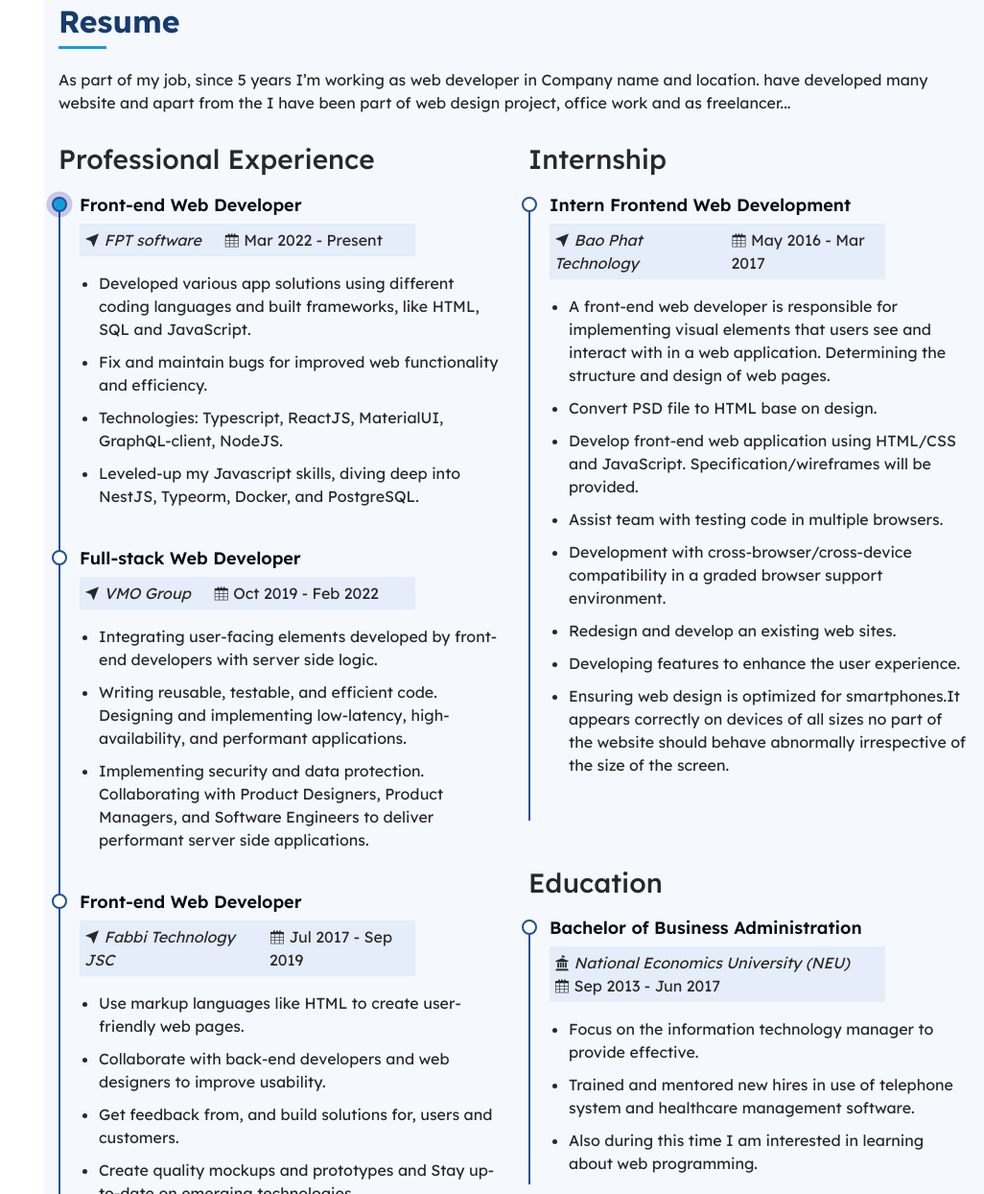
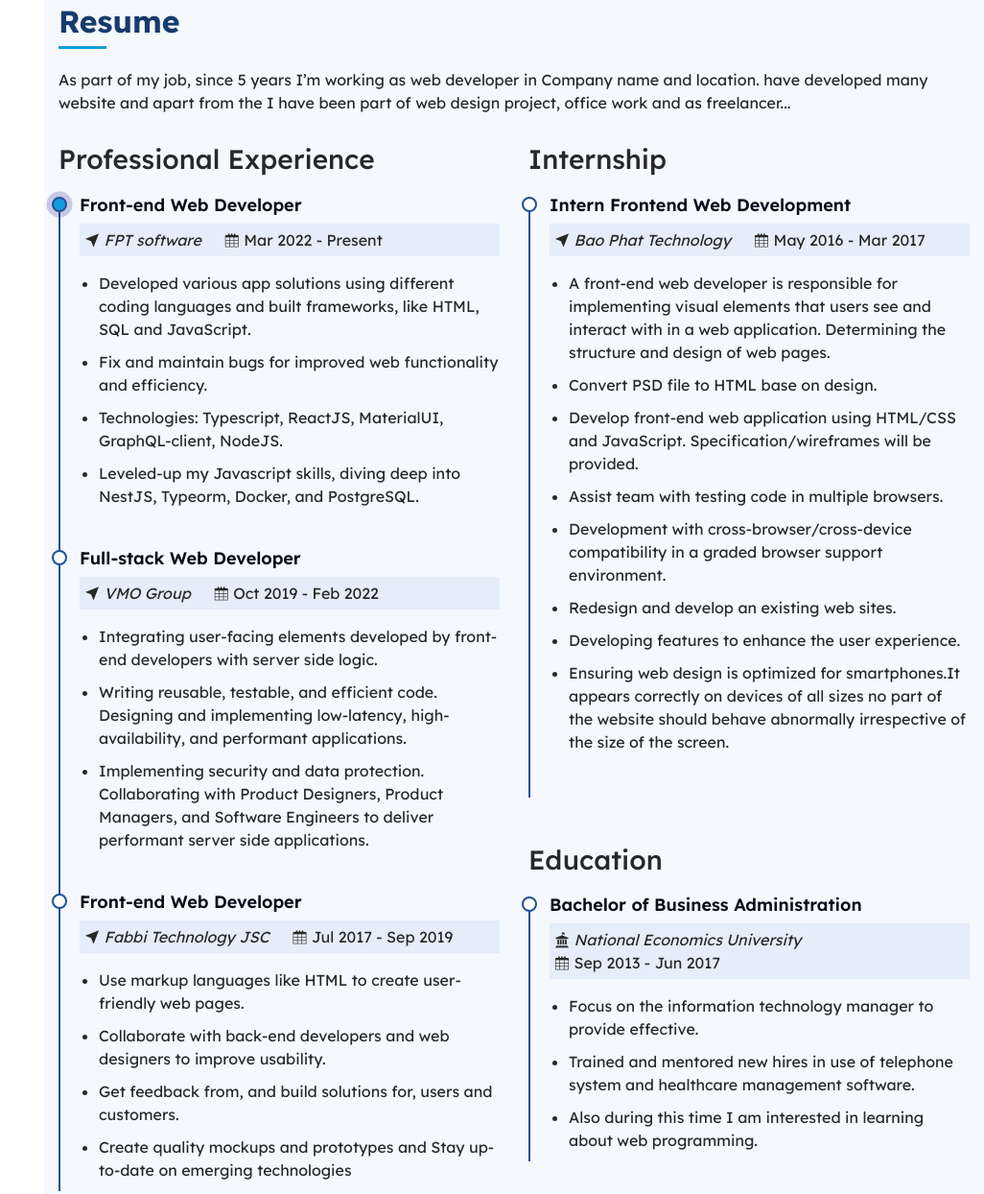
Before and after one commit to vietphongdev/profile, a website: page index.html in a window 1280 px wide. Shown: the part 3133-4377 px from the top of the page at 96% size, without its empty margins (254-1280 px from the left). Drawn offline with nearby package versions, Linux system fonts and the light colour scheme.

Commit message:
update contact to cv

```diff
--- a/index.html
+++ b/index.html
@@ -727,7 +727,9 @@
               <h3 class="mb-4">Professional Experience</h3>
               <div class="resume-item active">
                 <h4>Front-end Web Developer</h4>
-                <div class="d-flex align-items-sm-baseline mb-3 location-time">
+                <div
+                  class="d-flex flex-wrap align-items-sm-baseline mb-3 location-time"
+                >
                   <div class="mr-4">
                     <i class="icofont-location-arrow"></i>
                     <em>FPT software</em>
@@ -759,7 +761,9 @@
               </div>
               <div class="resume-item">
                 <h4>Full-stack Web Developer</h4>
-                <div class="d-flex align-items-sm-baseline mb-3 location-time">
+                <div
+                  class="d-flex flex-wrap align-items-sm-baseline mb-3 location-time"
+                >
                   <div class="mr-4">
                     <i class="icofont-location-arrow"></i>
                     <em>VMO Group </em>
@@ -788,7 +792,9 @@
               </div>
               <div class="resume-item">
                 <h4>Front-end Web Developer</h4>
-                <div class="d-flex align-items-sm-baseline mb-3 location-time">
+                <div
+                  class="d-flex flex-wrap align-items-sm-baseline mb-3 location-time"
+                >
                   <div class="mr-4">
                     <i class="icofont-location-arrow"></i>
                     <em>Fabbi Technology JSC</em>
@@ -823,7 +829,9 @@
               <h3 class="mb-4">Internship</h3>
               <div class="resume-item">
                 <h4>Intern Frontend Web Development</h4>
-                <div class="d-flex align-items-sm-baseline mb-3 location-time">
+                <div
+                  class="d-flex flex-wrap align-items-sm-baseline mb-3 location-time"
+                >
                   <div class="mr-4">
                     <i class="icofont-location-arrow"></i>
                     <em>Bao Phat Technology</em>
@@ -868,7 +876,7 @@
                 <div class="mb-3 location-time">
                   <div class="mr-4">
                     <i class="icofont-university"></i>
-                    <em>National Economics University (NEU)</em>
+                    <em>National Economics University</em>
                   </div>
                   <div>
                     <i class="icofont-calendar"></i>
--- a/public/js/downloadPDF.js
+++ b/public/js/downloadPDF.js
@@ -3,7 +3,7 @@ window.onload = function () {
     const content = this.document.getElementById("content");
     var config = {
       margin: 0.5,
-      filename: "viet_phong_cv.pdf",
+      filename: "vietphongdev.pdf",
       image: { type: "jpeg", quality: 0.98 },
       pagebreak: { avoid: ["tr", "pre", "li"] },
       html2canvas: { scale: 2, dpi: 192, letterRendering: true },
--- a/public/style/cv.css
+++ b/public/style/cv.css
@@ -3248,7 +3248,7 @@ body.cv {
   display: block;
   text-transform: uppercase;
   font-weight: 500;
-  font-size: 30px;
+  font-size: 26px;
   line-height: 1;
   margin-bottom: 5px;
   color: #bb1e1e;
@@ -3256,7 +3256,7 @@ body.cv {
 .cv-header-subname {
   display: block;
   text-transform: none;
-  font-size: 24px;
+  font-size: 20px;
   font-weight: 300;
   margin-bottom: 5px;
   color: #777;
--- a/public/style/profile.css
+++ b/public/style/profile.css
@@ -617,7 +617,8 @@ section {
   font-size: 16px;
   background: #e4edf9;
   padding: 5px;
-  width: 80%;
+  width: 100%;
+  max-width: 450px;
 }
 
 .resume .resume-item ul {
```
Also changed, not shown: cv.html (+8 -5 lines), 1 other file.
